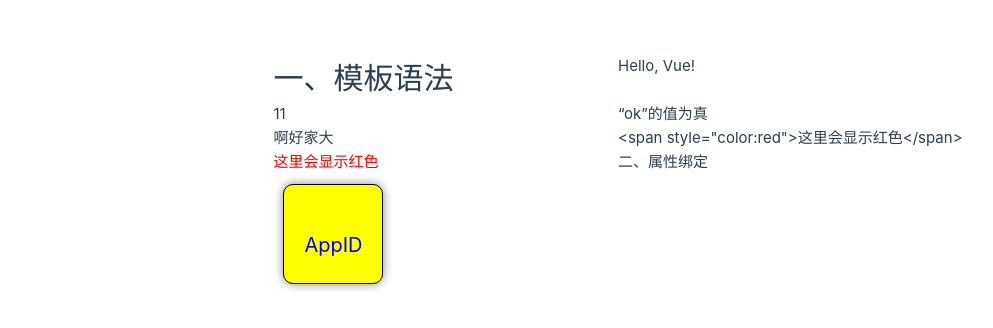
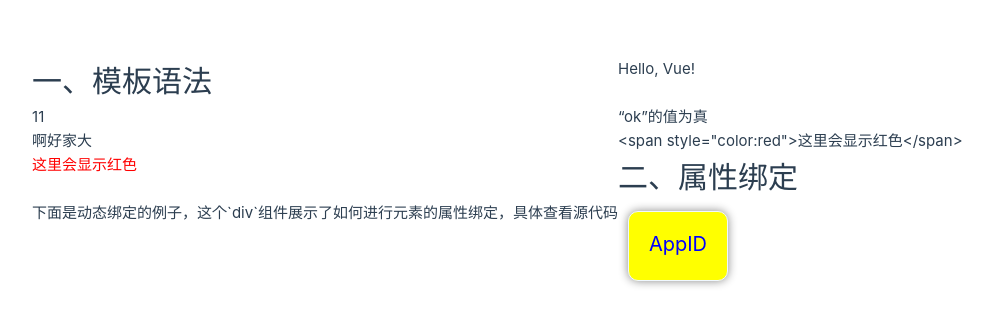
Before and after one commit to ischenyu/vue, a Vue app: page / in a window 1280 px wide. Shown: the part 226-554 px from the top of the page, without its empty margins (22-1015 px from the left). Built offline with nearby package versions, Linux system fonts and the light colour scheme.

Commit message:
更新内容

```diff
--- a/src/App.vue
+++ b/src/App.vue
@@ -6,7 +6,8 @@
   <p>{{ message.split('').reverse().join('') }}</p> <!--也可以是复杂的表达式，建议在JavaScript中直接返回-->
   <p>{{ rawHtml }}</p> <!--v-pre指令，跳过这个元素和它的子元素的编译过程，直接显示-->
   <p v-html="rawHtml"></p> <!--v-html指令，内容按HTML格式输出-->
-  <p>二、属性绑定</p>
+  <h1>二、属性绑定</h1>
+  <p>下面是动态绑定的例子，这个`div`组件展示了如何进行元素的属性绑定，具体查看源代码</p>
   <div v-bind:id="appID" v-bind:class="dynamicClass">AppID</div> <!--绑定属性用“v-bind:”-->
 </template>
 
@@ -16,13 +17,13 @@
   font-size:20px;
   background-color:yellow;
   width:100px;
-  height:100px;
-  border:1px solid black;
+  height:70px;
+  border:1px solid #F0F8FF;
   margin:10px;
   padding:10px;
   display:inline-block;
   text-align:center;
-  line-height:100px;
+  line-height:45px;
   border-radius:10px;
   box-shadow: 0 0 10px #888;
   cursor:pointer;
```
